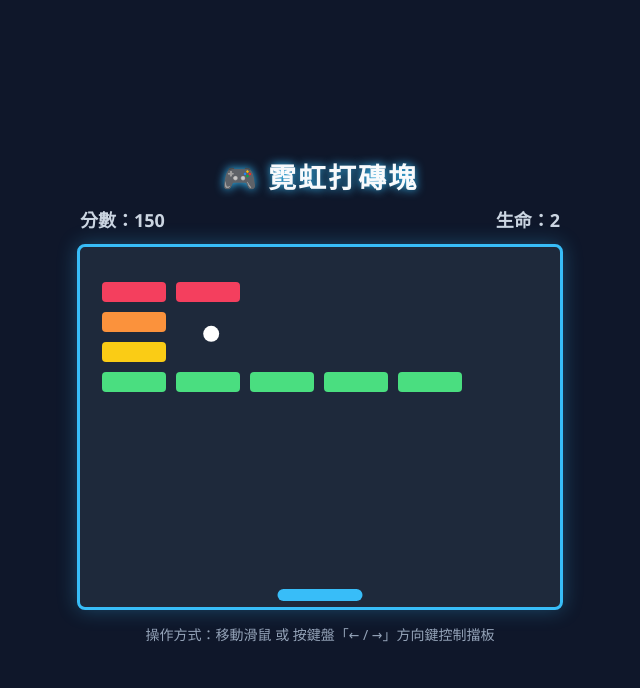
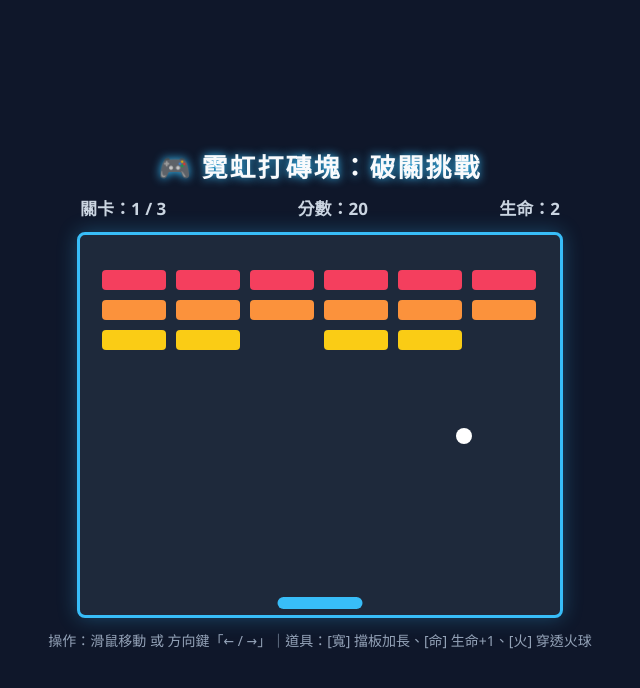
Before and after one commit to tonggggggggg/project1, a plain HTML site: page index.html in a window 1280 px wide. Shown: the whole page, without its empty margins (320-960 px from the left). Drawn offline with Linux system fonts and the light colour scheme.

Commit message:
更新霓虹打磚塊遊戲標題及多項樣式

```diff
--- a/index.html
+++ b/index.html
@@ -3,13 +3,9 @@
 <head>
     <meta charset="UTF-8">
     <meta name="viewport" content="width=device-width, initial-scale=1.0">
-    <title>霓虹打磚塊小遊戲</title>
+    <title>霓虹打磚塊 - 多關卡破關版</title>
     <style>
-        * {
-            box-sizing: border-box;
-            margin: 0;
-            padding: 0;
-        }
+        * { box-sizing: border-box; margin: 0; padding: 0; }
         body {
             background-color: #0f172a;
             color: #f8fafc;
@@ -23,7 +19,7 @@
         }
         h1 {
             margin-bottom: 10px;
-            font-size: 28px;
+            font-size: 26px;
             letter-spacing: 2px;
             text-shadow: 0 0 10px #38bdf8;
         }
@@ -32,7 +28,7 @@
             justify-content: space-between;
             width: 480px;
             margin-bottom: 12px;
-            font-size: 18px;
+            font-size: 17px;
             font-weight: bold;
             color: #cbd5e1;
         }
@@ -44,12 +40,14 @@
             cursor: none;
         }
         .controls-hint {
-            margin-top: 14px;
+            margin-top: 12px;
             font-size: 14px;
             color: #94a3b8;
+            text-align: center;
+            line-height: 1.6;
         }
         button {
-            margin-top: 15px;
+            margin-top: 14px;
             padding: 10px 24px;
             font-size: 16px;
             font-weight: bold;
@@ -61,97 +59,160 @@
             transition: transform 0.1s, background-color 0.2s;
             display: none;
         }
-        button:hover {
-            background-color: #7dd3fc;
-            transform: scale(1.05);
-        }
+        button:hover { background-color: #7dd3fc; transform: scale(1.05); }
     </style>
 </head>
 <body>
 
-    <h1>🎮 霓虹打磚塊</h1>
+    <h1>🎮 霓虹打磚塊：破關挑戰</h1>
     <div class="info-bar">
+        <span>關卡：<span id="level">1</span> / 3</span>
         <span>分數：<span id="score">0</span></span>
         <span>生命：<span id="lives">3</span></span>
     </div>
-    <canvas id="gameCanvas" width="480" height="360"></canvas>
-    <p class="controls-hint">操作方式：移動滑鼠 或 按鍵盤「← / →」方向鍵控制擋板</p>
-    <button id="restartBtn" onclick="resetGame()">再玩一次</button>
+    <canvas id="gameCanvas" width="480" height="380"></canvas>
+    <p class="controls-hint">
+        操作：滑鼠移動 或 方向鍵「← / →」｜道具：[寬] 擋板加長、[命] 生命+1、[火] 穿透火球
+    </p>
+    <button id="actionBtn" onclick="handleBtnClick()">下一關</button>
 
     <script>
         const canvas = document.getElementById("gameCanvas");
         const ctx = canvas.getContext("2d");
+        const levelEl = document.getElementById("level");
         const scoreEl = document.getElementById("score");
         const livesEl = document.getElementById("lives");
-        const restartBtn = document.getElementById("restartBtn");
+        const actionBtn = document.getElementById("actionBtn");
 
-        // 遊戲參數設定
-        let ballRadius = 8;
-        let x, y, dx, dy;
-        let paddleHeight = 12;
-        let paddleWidth = 85;
-        let paddleX;
-        let rightPressed = false;
-        let leftPressed = false;
+        // 3 個關卡的地圖設計 (0=空, 1=普通磚, 2=裝甲磚需打2下)
+        const LEVELS = [
+            // 第 1 關：標準排列
+            [
+                [1, 1, 1, 1, 1, 1],
+                [1, 1, 1, 1, 1, 1],
+                [1, 1, 1, 1, 1, 1]
+            ],
+            // 第 2 關：中間夾雜裝甲磚
+            [
+                [2, 1, 2, 2, 1, 2],
+                [1, 2, 1, 1, 2, 1],
+                [1, 1, 2, 2, 1, 1],
+                [1, 1, 1, 1, 1, 1]
+            ],
+            // 第 3 關：魔王城牆陣
+            [
+                [2, 2, 2, 2, 2, 2],
+                [2, 1, 2, 2, 1, 2],
+                [1, 2, 1, 1, 2, 1],
+                [2, 1, 2, 2, 1, 2],
+                [1, 1, 1, 1, 1, 1]
+            ]
+        ];
 
-        // 磚塊設定
-        const brickRowCount = 4;
+        const rowColors = ["#f43f5e", "#fb923c", "#facc15", "#4ade80", "#a855f7"];
         const brickColumnCount = 6;
         const brickWidth = 64;
         const brickHeight = 20;
         const brickPadding = 10;
         const brickOffsetTop = 35;
         const brickOffsetLeft = 22;
-        const rowColors = ["#f43f5e", "#fb923c", "#facc15", "#4ade80"];
 
-        let bricks = [];
+        let currentLevel = 0;
         let score = 0;
         let lives = 3;
-        let isGameOver = false;
+        let gameState = "PLAYING"; // PLAYING, LEVEL_CLEAR, GAME_OVER, ALL_CLEAR
         let animationId;
 
-        function initBricks() {
+        // 球與擋板狀態
+        let ballRadius = 8;
+        let x, y, dx, dy;
+        let isFireball = false;
+        let fireballTimer = 0;
+
+        let paddleHeight = 12;
+        let defaultPaddleWidth = 85;
+        let paddleWidth = defaultPaddleWidth;
+        let paddleX;
+        let wideTimer = 0;
+
+        let rightPressed = false;
+        let leftPressed = false;
+        let bricks = [];
+        let powerUps = [];
+
+        function loadLevel(lvlIndex) {
+            const map = LEVELS[lvlIndex];
             bricks = [];
-            for (let c = 0; c < brickColumnCount; c++) {
-                bricks[c] = [];
-                for (let r = 0; r < brickRowCount; r++) {
-                    bricks[c][r] = { x: 0, y: 0, status: 1, color: rowColors[r] };
+            powerUps = [];
+            for (let r = 0; r < map.length; r++) {
+                bricks[r] = [];
+                for (let c = 0; c < brickColumnCount; c++) {
+                    const hp = map[r][c];
+                    bricks[r][c] = {
+                        x: c * (brickWidth + brickPadding) + brickOffsetLeft,
+                        y: r * (brickHeight + brickPadding) + brickOffsetTop,
+                        hp: hp,
+                        maxHp: hp,
+                        color: rowColors[r % rowColors.length]
+                    };
                 }
             }
+            resetBallAndPaddle();
         }
 
         function resetBallAndPaddle() {
+            const speed = 3.2 + currentLevel * 0.5; // 關卡越高球越快
             x = canvas.width / 2;
-            y = canvas.height - 30;
-            dx = 3.2 * (Math.random() > 0.5 ? 1 : -1);
-            dy = -3.2;
+            y = canvas.height - 35;
+            dx = speed * (Math.random() > 0.5 ? 1 : -1);
+            dy = -speed;
+            paddleWidth = defaultPaddleWidth;
             paddleX = (canvas.width - paddleWidth) / 2;
+            isFireball = false;
+            fireballTimer = 0;
+            wideTimer = 0;
         }
 
-        function resetGame() {
+        function startNewGame() {
+            currentLevel = 0;
             score = 0;
             lives = 3;
-            isGameOver = false;
-            scoreEl.textContent = score;
-            livesEl.textContent = lives;
-            restartBtn.style.display = "none";
-            initBricks();
-            resetBallAndPaddle();
+            updateHUD();
+            actionBtn.style.display = "none";
+            gameState = "PLAYING";
+            loadLevel(currentLevel);
             cancelAnimationFrame(animationId);
             draw();
         }
 
-        // 鍵盤與滑鼠事件監聽
+        function handleBtnClick() {
+            if (gameState === "LEVEL_CLEAR") {
+                currentLevel++;
+                updateHUD();
+                actionBtn.style.display = "none";
+                gameState = "PLAYING";
+                loadLevel(currentLevel);
+                draw();
+            } else {
+                startNewGame();
+            }
+        }
+
+        function updateHUD() {
+            levelEl.textContent = currentLevel + 1;
+            scoreEl.textContent = score;
+            livesEl.textContent = lives;
+        }
+
+        // 操作監聽
         document.addEventListener("keydown", (e) => {
             if (e.key === "Right" || e.key === "ArrowRight") rightPressed = true;
             else if (e.key === "Left" || e.key === "ArrowLeft") leftPressed = true;
         });
-
         document.addEventListener("keyup", (e) => {
             if (e.key === "Right" || e.key === "ArrowRight") rightPressed = false;
             else if (e.key === "Left" || e.key === "ArrowLeft") leftPressed = false;
         });
-
         canvas.addEventListener("mousemove", (e) => {
             const rect = canvas.getBoundingClientRect();
             const relativeX = e.clientX - rect.left;
@@ -160,65 +221,116 @@
             }
         });
 
-        // 碰撞偵測
+        // 隨機生成掉落道具 (30% 機率)
+        function spawnPowerUp(bx, by) {
+            if (Math.random() > 0.3) return;
+            const types = [
+                { type: "WIDE", label: "寬", color: "#38bdf8" },
+                { type: "LIFE", label: "命", color: "#4ade80" },
+                { type: "FIRE", label: "火", color: "#f97316" }
+            ];
+            const chosen = types[Math.floor(Math.random() * types.length)];
+            powerUps.push({ x: bx + brickWidth / 2, y: by, dy: 2.2, ...chosen });
+        }
+
+        function updatePowerUps() {
+            for (let i = powerUps.length - 1; i >= 0; i--) {
+                const p = powerUps[i];
+                p.y += p.dy;
+
+                // 繪製道具膠囊
+                ctx.beginPath();
+                ctx.arc(p.x, p.y, 11, 0, Math.PI * 2);
+                ctx.fillStyle = p.color;
+                ctx.fill();
+                ctx.fillStyle = "#0f172a";
+                ctx.font = "bold 12px sans-serif";
+                ctx.textAlign = "center";
+                ctx.textBaseline = "middle";
+                ctx.fillText(p.label, p.x, p.y);
+                ctx.closePath();
+
+                // 判斷是否被擋板接到
+                if (p.y + 11 >= canvas.height - paddleHeight - 6 &&
+                    p.y - 11 <= canvas.height - 6 &&
+                    p.x >= paddleX && p.x <= paddleX + paddleWidth) {
+                    if (p.type === "WIDE") {
+                        paddleWidth = 135;
+                        wideTimer = 600; // 約10秒
+                    } else if (p.type === "LIFE") {
+                        lives++;
+                        updateHUD();
+                    } else if (p.type === "FIRE") {
+                        isFireball = true;
+                        fireballTimer = 420; // 約7秒
+                    }
+                    powerUps.splice(i, 1);
+                } else if (p.y > canvas.height) {
+                    powerUps.splice(i, 1);
+                }
+            }
+        }
+
         function collisionDetection() {
-            for (let c = 0; c < brickColumnCount; c++) {
-                for (let r = 0; r < brickRowCount; r++) {
-                    const b = bricks[c][r];
-                    if (b.status === 1) {
-                        if (x > b.x && x < b.x + brickWidth && y > b.y && y < b.y + brickHeight) {
-                            dy = -dy;
-                            b.status = 0;
+            let remainingBricks = 0;
+            for (let r = 0; r < bricks.length; r++) {
+                for (let c = 0; c < brickColumnCount; c++) {
+                    const b = bricks[r][c];
+                    if (b.hp > 0) {
+                        remainingBricks++;
+                        if (x + ballRadius > b.x && x - ballRadius < b.x + brickWidth &&
+                            y + ballRadius > b.y && y - ballRadius < b.y + brickHeight) {
+                            if (!isFireball) dy = -dy; // 火球模式直接穿透不反彈
+                            b.hp--;
                             score += 10;
-                            scoreEl.textContent = score;
-                            if (score === brickRowCount * brickColumnCount * 10) {
-                                endGame("🎉 恭喜過關！全數擊破！");
+                            updateHUD();
+                            if (b.hp === 0) {
+                                remainingBricks--;
+                                spawnPowerUp(b.x, b.y);
                             }
                         }
                     }
                 }
             }
+
+            // 檢查是否清空本關所有磚塊
+            if (remainingBricks === 0) {
+                if (currentLevel + 1 < LEVELS.length) {
+                    showOverlay(`✨ 第 ${currentLevel + 1} 關過關！`, "挑戰下一關", "LEVEL_CLEAR");
+                } else {
+                    showOverlay(`🏆 恭喜全破！最終得分：${score}`, "重新挑戰", "ALL_CLEAR");
+                }
+            }
         }
 
-        function endGame(message) {
-            isGameOver = true;
-            ctx.fillStyle = "rgba(15, 23, 42, 0.8)";
+        function showOverlay(title, btnText, state) {
+            gameState = state;
+            ctx.fillStyle = "rgba(15, 23, 42, 0.85)";
             ctx.fillRect(0, 0, canvas.width, canvas.height);
-            ctx.font = "bold 26px sans-serif";
+            ctx.font = "bold 24px sans-serif";
             ctx.fillStyle = "#38bdf8";
             ctx.textAlign = "center";
-            ctx.fillText(message, canvas.width / 2, canvas.height / 2);
-            restartBtn.style.display = "inline-block";
-        }
-
-        function drawBall() {
-            ctx.beginPath();
-            ctx.arc(x, y, ballRadius, 0, Math.PI * 2);
-            ctx.fillStyle = "#ffffff";
-            ctx.fill();
-            ctx.closePath();
-        }
-
-        function drawPaddle() {
-            ctx.beginPath();
-            ctx.roundRect(paddleX, canvas.height - paddleHeight - 6, paddleWidth, paddleHeight, 6);
-            ctx.fillStyle = "#38bdf8";
-            ctx.fill();
-            ctx.closePath();
+            ctx.textBaseline = "middle";
+            ctx.fillText(title, canvas.width / 2, canvas.height / 2);
+            actionBtn.textContent = btnText;
+            actionBtn.style.display = "inline-block";
         }
 
         function drawBricks() {
-            for (let c = 0; c < brickColumnCount; c++) {
-                for (let r = 0; r < brickRowCount; r++) {
-                    if (bricks[c][r].status === 1) {
-                        const brickX = c * (brickWidth + brickPadding) + brickOffsetLeft;
-                        const brickY = r * (brickHeight + brickPadding) + brickOffsetTop;
-                        bricks[c][r].x = brickX;
-                        bricks[c][r].y = brickY;
+            for (let r = 0; r < bricks.length; r++) {
+                for (let c = 0; c < brickColumnCount; c++) {
+                    const b = bricks[r][c];
+                    if (b.hp > 0) {
                         ctx.beginPath();
-                        ctx.roundRect(brickX, brickY, brickWidth, brickHeight, 4);
-                        ctx.fillStyle = bricks[c][r].color;
+                        ctx.roundRect(b.x, b.y, brickWidth, brickHeight, 4);
+                        // 裝甲磚未受損時顯示金屬銀白色，被打一下後恢復原色
+                        ctx.fillStyle = (b.hp === 2) ? "#e2e8f0" : b.color;
                         ctx.fill();
+                        if (b.hp === 2) {
+                            ctx.strokeStyle = "#38bdf8";
+                            ctx.lineWidth = 2;
+                            ctx.stroke();
+                        }
                         ctx.closePath();
                     }
                 }
@@ -226,33 +338,49 @@
         }
 
         function draw() {
-            if (isGameOver) return;
+            if (gameState !== "PLAYING") return;
 
             ctx.clearRect(0, 0, canvas.width, canvas.height);
+
+            // 道具時效倒數
+            if (wideTimer > 0 && --wideTimer === 0) paddleWidth = defaultPaddleWidth;
+            if (fireballTimer > 0 && --fireballTimer === 0) isFireball = false;
+
             drawBricks();
-            drawBall();
-            drawPaddle();
+            updatePowerUps();
+
+            // 畫球 (火球模式變橘紅色)
+            ctx.beginPath();
+            ctx.arc(x, y, ballRadius, 0, Math.PI * 2);
+            ctx.fillStyle = isFireball ? "#f97316" : "#ffffff";
+            ctx.fill();
+            ctx.closePath();
+
+            // 畫擋板
+            ctx.beginPath();
+            ctx.roundRect(paddleX, canvas.height - paddleHeight - 6, paddleWidth, paddleHeight, 6);
+            ctx.fillStyle = wideTimer > 0 ? "#4ade80" : "#38bdf8";
+            ctx.fill();
+            ctx.closePath();
+
             collisionDetection();
+            if (gameState !== "PLAYING") return;
 
-            // 左右牆壁反彈
-            if (x + dx > canvas.width - ballRadius || x + dx < ballRadius) {
-                dx = -dx;
-            }
-            // 頂部反彈
+            // 邊界與擋板反彈
+            if (x + dx > canvas.width - ballRadius || x + dx < ballRadius) dx = -dx;
             if (y + dy < ballRadius) {
                 dy = -dy;
             } else if (y + dy > canvas.height - ballRadius - 6) {
-                // 擋板接球判斷
                 if (x > paddleX && x < paddleX + paddleWidth) {
-                    // 根據擊中擋板的位置微調反彈角度
                     let hitPoint = (x - (paddleX + paddleWidth / 2)) / (paddleWidth / 2);
-                    dx = hitPoint * 4.5;
-                    dy = -Math.abs(dy) * 1.02; // 每次反彈微微加速
+                    const speed = Math.hypot(dx, dy);
+                    dx = hitPoint * (speed * 0.85);
+                    dy = -Math.sqrt(Math.max(4, speed * speed - dx * dx));
                 } else if (y + dy > canvas.height - ballRadius) {
                     lives--;
-                    livesEl.textContent = lives;
-                    if (!lives) {
-                        endGame("💥 遊戲結束！再試一次吧");
+                    updateHUD();
+                    if (lives <= 0) {
+                        showOverlay("💥 遊戲結束！再試一次吧", "重新開始", "GAME_OVER");
                         return;
                     } else {
                         resetBallAndPaddle();
@@ -260,20 +388,15 @@
                 }
             }
 
-            // 鍵盤移動控制
-            if (rightPressed && paddleX < canvas.width - paddleWidth) {
-                paddleX += 6;
-            } else if (leftPressed && paddleX > 0) {
-                paddleX -= 6;
-            }
+            if (rightPressed && paddleX < canvas.width - paddleWidth) paddleX += 6.5;
+            else if (leftPressed && paddleX > 0) paddleX -= 6.5;
 
             x += dx;
             y += dy;
             animationId = requestAnimationFrame(draw);
         }
 
-        // 啟動遊戲
-        resetGame();
+        startNewGame();
     </script>
 </body>
 </html>
```
